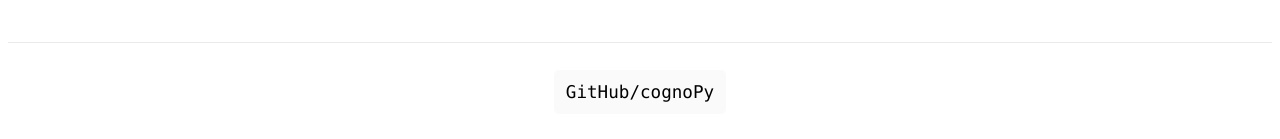
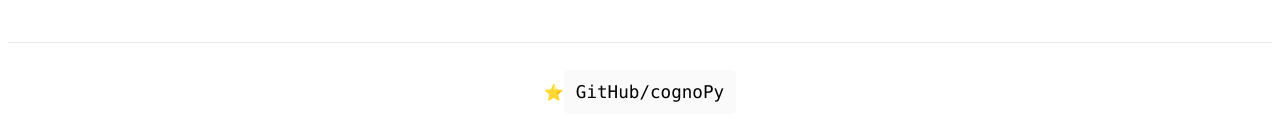
Before and after one commit to xiaowuc2/cognopy.github.io, a Next.js app: page / in a window 1280 px wide. Shown: the part 698-837 px from the top of the page. Built offline with nearby package versions, Linux system fonts and the light colour scheme.

Commit message:
Update index.js

```diff
--- a/pages/index.js
+++ b/pages/index.js
@@ -56,7 +56,7 @@ export default function Home() {
           target="_blank"
           rel="noopener noreferrer"
         >
-          {' '}
+          ⭐{' '}
           <code className={styles.code}>GitHub/cognoPy</code>
         </a>
       </footer>
```
